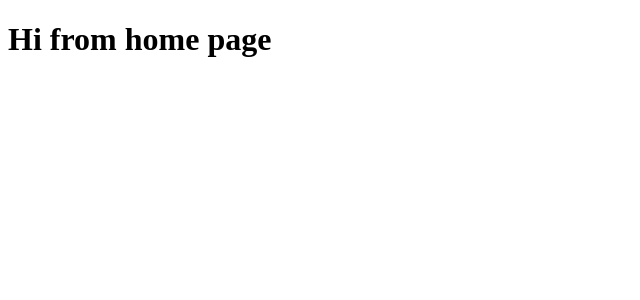
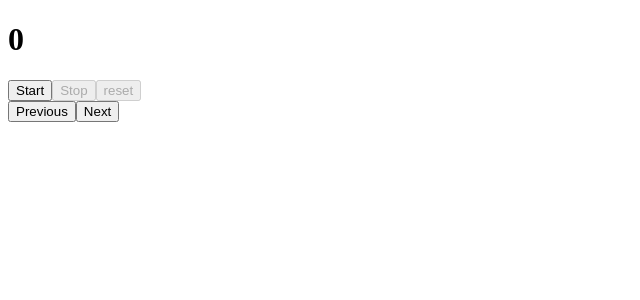
Before and after one commit to VengadeshRaj/react-machine-coding, a React (Create React App) app: page / in a window 1280 px wide. Shown: the top 300 px of the page, without its empty margins (0-640 px from the left). Built offline with nearby package versions, Linux system fonts and the light colour scheme.

Commit message:
new task added

```diff
--- a/package.json
+++ b/package.json
@@ -13,6 +13,7 @@
     "@types/react-dom": "^19.1.9",
     "react": "^19.1.1",
     "react-dom": "^19.1.1",
+    "react-router": "^7.9.1",
     "react-scripts": "5.0.1",
     "typescript": "^4.9.5",
     "web-vitals": "^2.1.4"
--- /dev/null
+++ b/src/components/Timer.tsx
@@ -0,0 +1,19 @@
+import React, { useState } from "react";
+
+const Timer = () => {
+  const [timerValue, setTimerValue] = useState(0);
+  const intervalId = null;
+
+  const startClick = () => {};
+
+  return (
+    <div>
+      <h1>{timerValue}</h1>
+      <button>Start</button>
+      <button disabled={!!!timerValue}>Stop</button>
+      <button disabled={!!!timerValue}>reset</button>
+    </div>
+  );
+};
+
+export default Timer;
--- a/src/pages/HomePage.tsx
+++ b/src/pages/HomePage.tsx
@@ -1,9 +1,16 @@
 import React from "react";
+import Timer from "../components/Timer";
 
 const HomePage = () => {
   return (
     <div>
-      <h1>Hi from home page</h1>
+      <div>
+        <Timer />
+      </div>
+      <div>
+        <button>Previous</button>
+        <button>Next</button>
+      </div>
     </div>
   );
 };
```
Also changed, not shown: src/index.tsx (+5 -5 lines), 1 other file (tests, documents, lock files or other folders).
